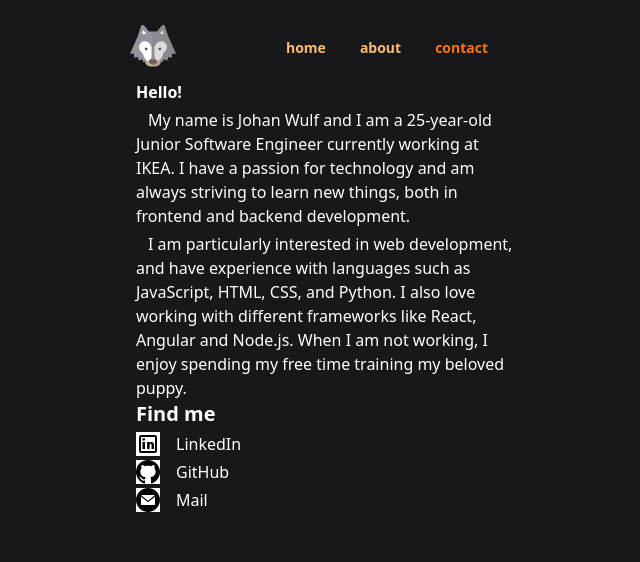
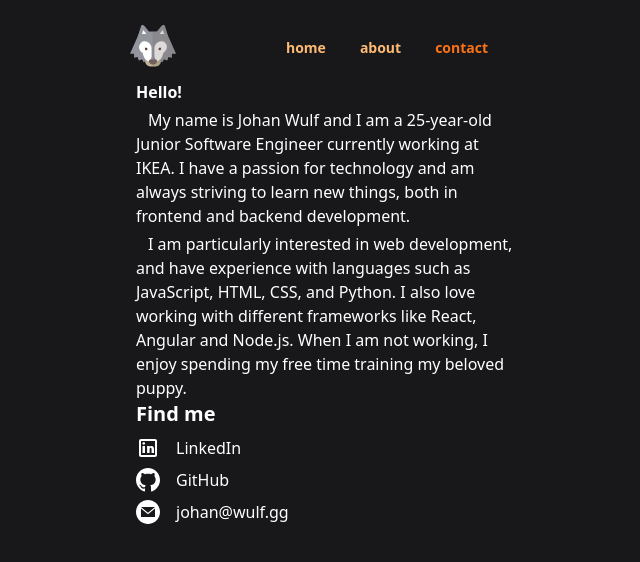
Before and after one commit to johanwulf/johanwulf.github.io, a React (Vite) app: page / in a window 1280 px wide. Both pictures are taken after a click on the button "contact". Shown: the top 562 px of the page, without its empty margins (312-952 px from the left). Built offline with nearby package versions, Linux system fonts and the light colour scheme.

Commit message:
add working links to contact section

```diff
--- a/src/App.tsx
+++ b/src/App.tsx
@@ -12,6 +12,7 @@ function App() {
   const [view, setView] = useState(0);
   const [fade, setFade] = useState(false);
   const [showChat, setShowChat] = useState(false);
+  const [modal, showModal] = useState(false);
 
   const handleItemClick = (nextView: View) => {
     setView(nextView);
@@ -28,6 +29,16 @@ function App() {
     setTimeout(() => {
       setShowChat(false);
     }, 1000);
+  };
+
+  const handleButtonClick = (input: string) => {
+    switch (input) {
+      case "linkedin":
+        break;
+
+      default:
+        break;
+    }
   };
 
   return (
@@ -144,31 +155,33 @@ function App() {
           </div>
 
           <div
-            className={`flex flex-col gap-1 transition-all duration-500 ease-in-out absolute w-96 mt-80 ${
+            className={`flex flex-col gap-2 transition-all duration-500 ease-in-out absolute w-96 mt-80 ${
               view === View.CONTACT && fade === false
                 ? "opacity-100"
                 : "opacity-0"
             }`}
           >
             <h1 className="text-xl text-white font-bold">Find me</h1>
-            <div className="flex gap-4">
-              <div className="bg-white">
-                <img src="./linkedin.svg" className="" />
-              </div>
+            <a
+              className="flex gap-4"
+              href="https://www.linkedin.com/in/johanwulf/"
+              target="_blank"
+            >
+              <img src="./linkedin.svg" className="invert" />
               <p className="text-white">LinkedIn</p>
-            </div>
-            <div className="flex gap-4">
-              <div className="bg-white">
-                <img src="./github.svg" className="" />
-              </div>
+            </a>
+            <a
+              className="flex gap-4"
+              href="https://www.github.com/johanwulf"
+              target="_blank"
+            >
+              <img src="./github.svg" className="invert" />
               <p className="text-white">GitHub</p>
-            </div>
-            <div className="flex gap-4">
-              <div className="bg-white">
-                <img src="./mail.svg" className="" />
-              </div>
-              <p className="text-white">Mail</p>
-            </div>
+            </a>
+            <a className="flex gap-4" href="mailto:johan@wulf.gg">
+              <img src="./mail.svg" className="invert" />
+              <p className="text-white">johan@wulf.gg</p>
+            </a>
           </div>
         </div>
       </div>
```
